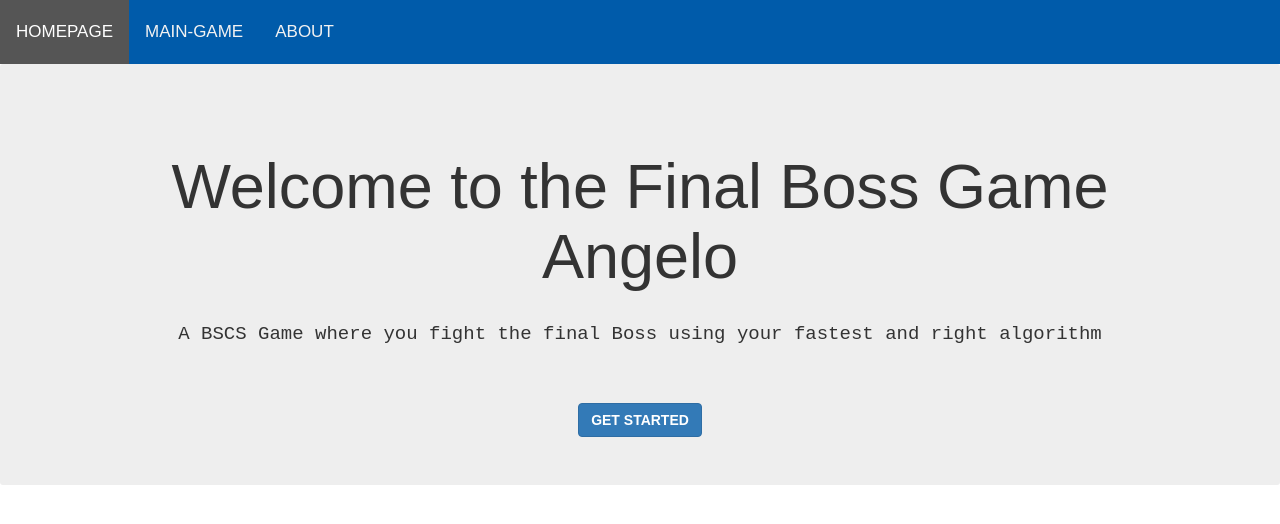
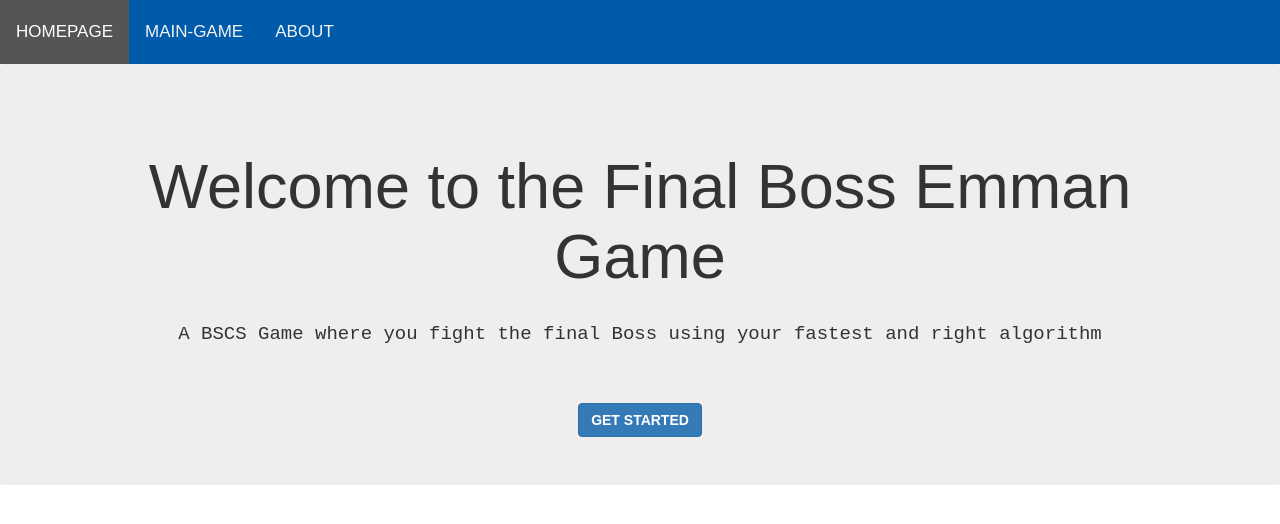
Before and after one commit to Emmanuel20202/algorithmemmangame.io, a plain HTML site: page index.html in a window 1280 px wide. Drawn offline with nearby package versions, Linux system fonts and the light colour scheme.

Commit message:
Update index.html

```diff
--- a/index.html
+++ b/index.html
@@ -24,7 +24,7 @@
 
   <div class="container">
     <br>
-    <h1>Welcome to the Final Boss Game Angelo</h1>
+    <h1>Welcome to the Final Boss Emman Game</h1>
 
   </div>
   <br>
```
